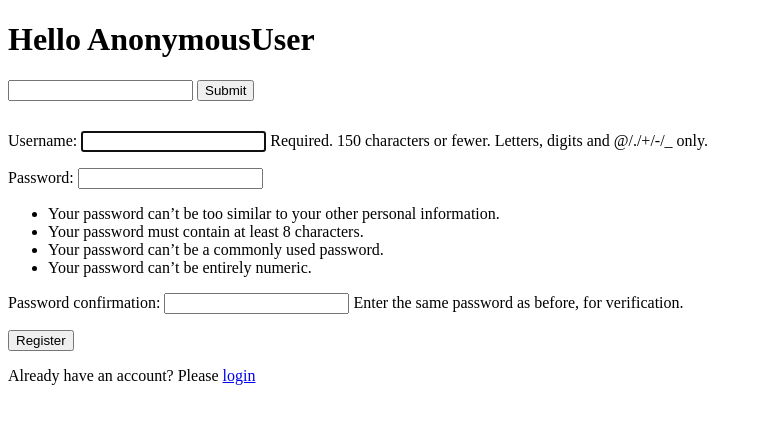
After one commit to aardao/trydjango, a Django app: page /register/ in a window 1280 px wide. The commit adds this page. Shown: the top 424 px of the page, without its empty margins (0-762 px from the left). Run offline with Django 3.2, Linux system fonts and the light colour scheme.

Commit message:
0.0.17 C29 register user via built in model form

```diff
--- a/accounts/views.py
+++ b/accounts/views.py
@@ -1,7 +1,15 @@
 from django.contrib.auth import login, authenticate, logout
 from django.shortcuts import render, redirect
+from django.contrib.auth.forms import UserCreationForm
+# Create your views here.
 
-# Create your views here.
+def register_view(request):
+    form = UserCreationForm(request.POST or None)
+    if form.is_valid():
+        user_obj = form.save()
+        return redirect('/login')
+    context = {"form":form}
+    return render(request,"accounts/register.html",context)
 
 def login_view(request):
     # una forma para que no logees a un usuario que ya está logeado
@@ -25,7 +33,3 @@ def logout_view(request):
         logout(request)
         return redirect("/login/")
     return render(request,'accounts/logout.html',{})
-
-def register_view(request):
-    context = None
-    return render(request,'accounts/register.html',{})
--- a/trydjango/templates/accounts/login.html
+++ b/trydjango/templates/accounts/login.html
@@ -17,6 +17,7 @@
             </div>
             <button type="submit">Login</button>
         </form>
+        <p>Need an account? Plese <a href="register/">Register</a></p>
     </div>
 {%else %}
     <p>You are already logged in. Would you like to <a href='/logout/'>logout?</a></p>
--- /dev/null
+++ b/trydjango/templates/accounts/register.html
@@ -0,0 +1,17 @@
+
+{% extends "base.html" %}
+
+{% block content %}
+
+{% if not request.user.is_authenticated %}
+    <div style='margin-top:30px;'>
+        <form method="POST">  {% csrf_token %}
+            {{ form.as_p }}
+            <button type="submit">Register</button>
+        </form>
+        <p>Already have an account? Please <a href="login/">login</a></p>
+    </div>
+{%else %}
+    <p>You are already logged in and can not register. Would you like to <a href='/logout/'>logout?</a></p>
+{% endif %}
+{% endblock content %}
--- a/trydjango/urls.py
+++ b/trydjango/urls.py
@@ -23,7 +23,7 @@ from articles.views import(
     article_create_view,
     article_detail_view
 )
-from accounts.views import login_view, logout_view
+from accounts.views import login_view, logout_view, register_view
 
 urlpatterns = [
     path('', home_view),
@@ -35,4 +35,5 @@ urlpatterns = [
     path('admin/', admin.site.urls),
     path('login/', login_view),
     path('logout/', logout_view),
+    path('register/', register_view),
 ]
--- a/versiones.txt
+++ b/versiones.txt
@@ -1,3 +1,4 @@
+git commit -m "0.0.17 C29 register user via built in model form"
 git commit -m "0.0.16 C28 model forms and clean data"
 git commit -m "0.0.15 C27 basic django forms"
 git commit -m "0.0.14 C26 login_required"
```
